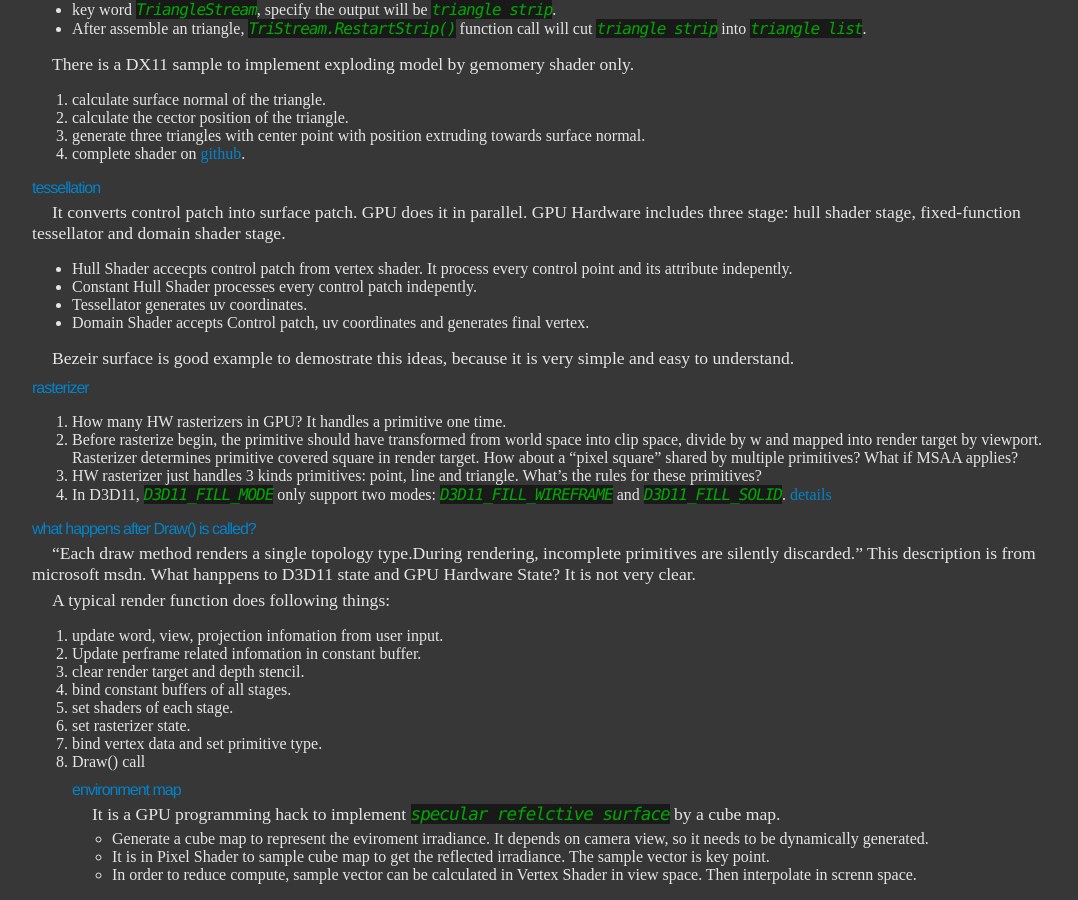
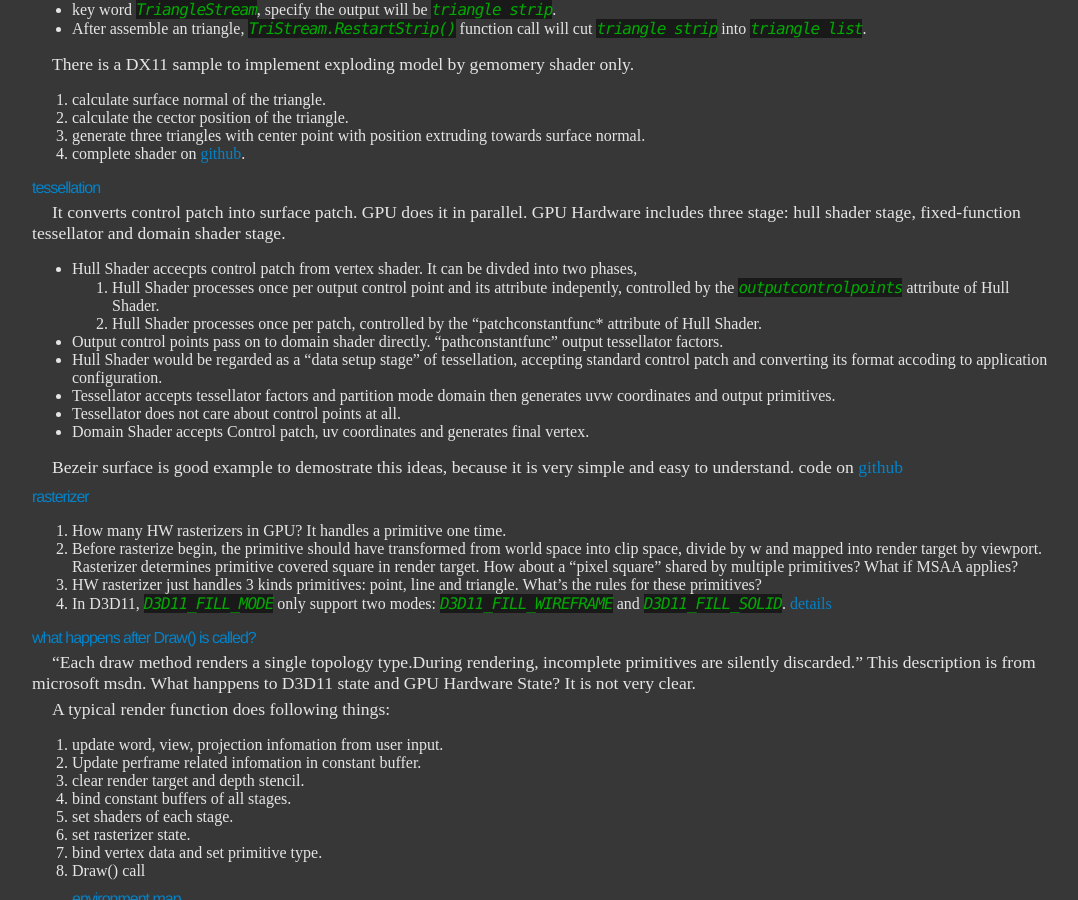
Before and after one commit to ychding11/ychding11.github.io, a Jekyll site: the page built from _posts/2017-9-9-3D-Rendering-API.md, in a window 1280 px wide and 900 px high, scrolled down 796 px. Shown: the whole window, without its empty margins (96-1174 px from the left). Built offline with Jekyll 4.4.1, drawn with Linux system fonts in a browser that asks for light colours.

Commit message:
add something into D3D11.

```diff
--- a/_posts/2017-9-9-3D-Rendering-API.md
+++ b/_posts/2017-9-9-3D-Rendering-API.md
@@ -55,12 +55,18 @@ There is a DX11 sample to implement exploding model by gemomery shader only.
 It converts control patch into surface patch. GPU does it in parallel. GPU Hardware includes three stage:
 hull shader stage, fixed-function tessellator and domain shader stage.
 
-- Hull Shader accecpts control patch from vertex shader. It process every control point and its attribute indepently.
-- Constant Hull Shader processes every control patch indepently.
-- Tessellator generates uv coordinates.
+- Hull Shader accecpts control patch from vertex shader. It can be divded into two phases,
+	1. Hull Shader processes once per output control point and its attribute indepently, controlled by the *outputcontrolpoints* attribute of Hull Shader.
+	2. Hull Shader processes once per patch, controlled by the "patchconstantfunc* attribute of Hull Shader.
+- Output control points pass on to domain shader directly. "pathconstantfunc" output tessellator factors.
+- Hull Shader would be regarded as a "data setup stage" of tessellation, accepting standard control patch and converting its format accoding to
+  application configuration.
+- Tessellator accepts tessellator factors and partition mode domain then generates uvw coordinates and output primitives.
+- Tessellator does not care about control points at all.
 - Domain Shader accepts Control patch, uv coordinates and generates final vertex.
 
 Bezeir surface is good example to demostrate this ideas, because it is very simple and easy to understand.
+code on [github](https://github.com/ychding11/directx-sdk-samples/blob/master/SimpleBezier11/SimpleBezier11.hlsl)
 
 ### rasterizer
 1. How many HW rasterizers in GPU? It handles a primitive one time.
```
